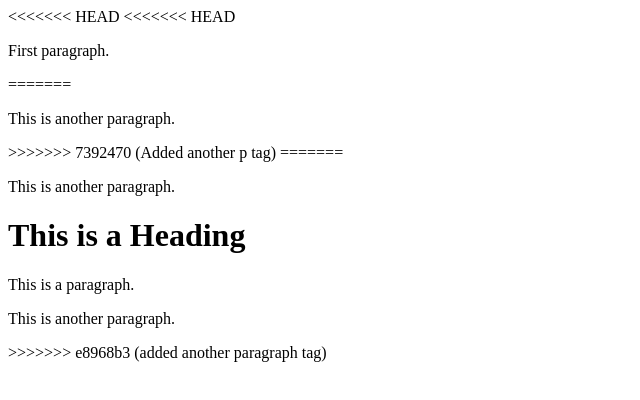
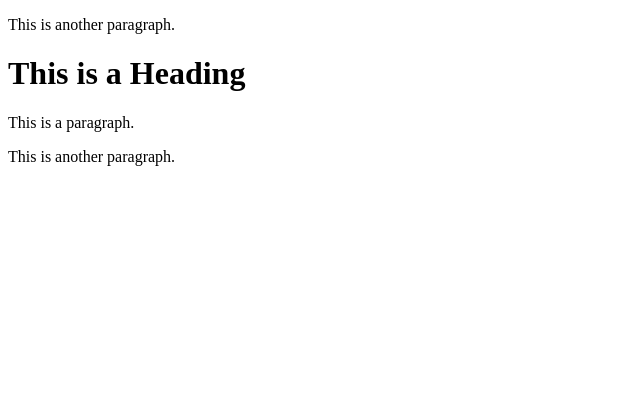
Before and after one commit to bbuckner2092/learning-git, a plain HTML site: page index.html in a window 1280 px wide. Shown: the whole page, without its empty margins (0-640 px from the left). Drawn offline with Linux system fonts and the light colour scheme.

Commit message:
Update index.html

```diff
--- a/index.html
+++ b/index.html
@@ -3,19 +3,10 @@
 <head>
 <title>Page Title</title>
 </head>
-<<<<<<< HEAD
-<body>
-<<<<<<< HEAD
-    <p>First paragraph.</p>
-=======
-        <p>This is another paragraph.</p>
->>>>>>> 7392470 (Added another p tag)
-=======
 <body>
         <p>This is another paragraph.</p>
     <h1>This is a Heading</h1>
     <p>This is a paragraph.</p>
 	<p>This is another paragraph.</p>
->>>>>>> e8968b3 (added another paragraph tag)
 </body>
 </html>
```
